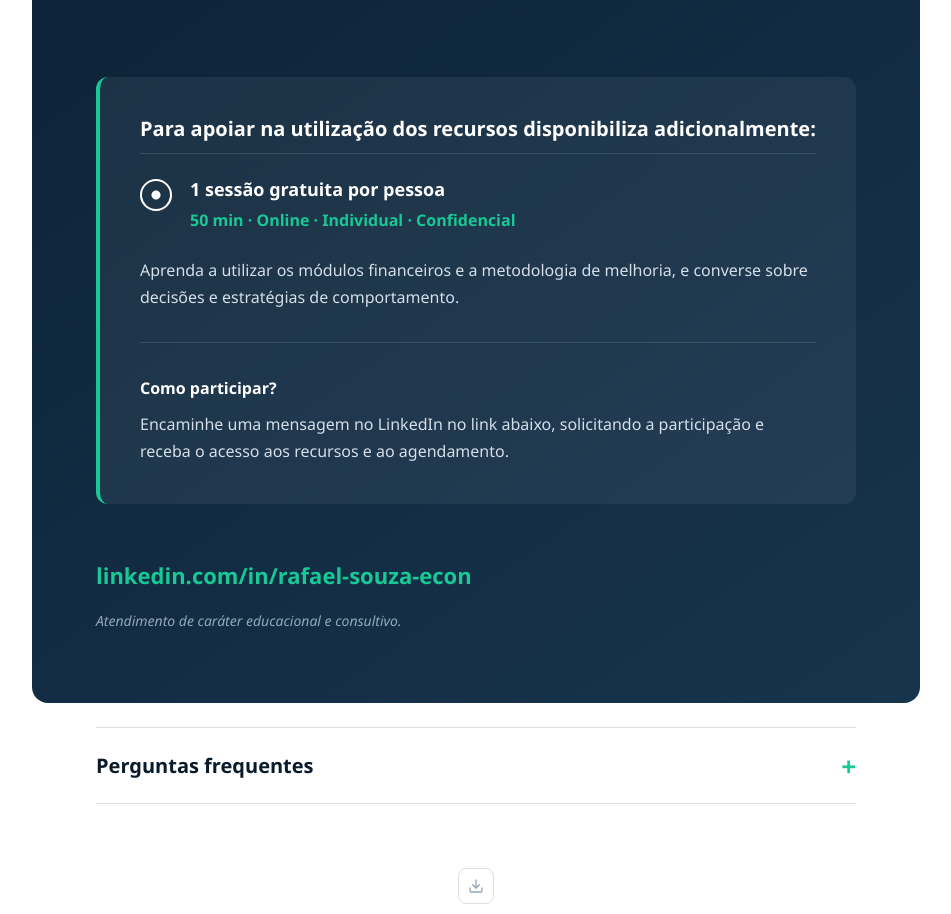
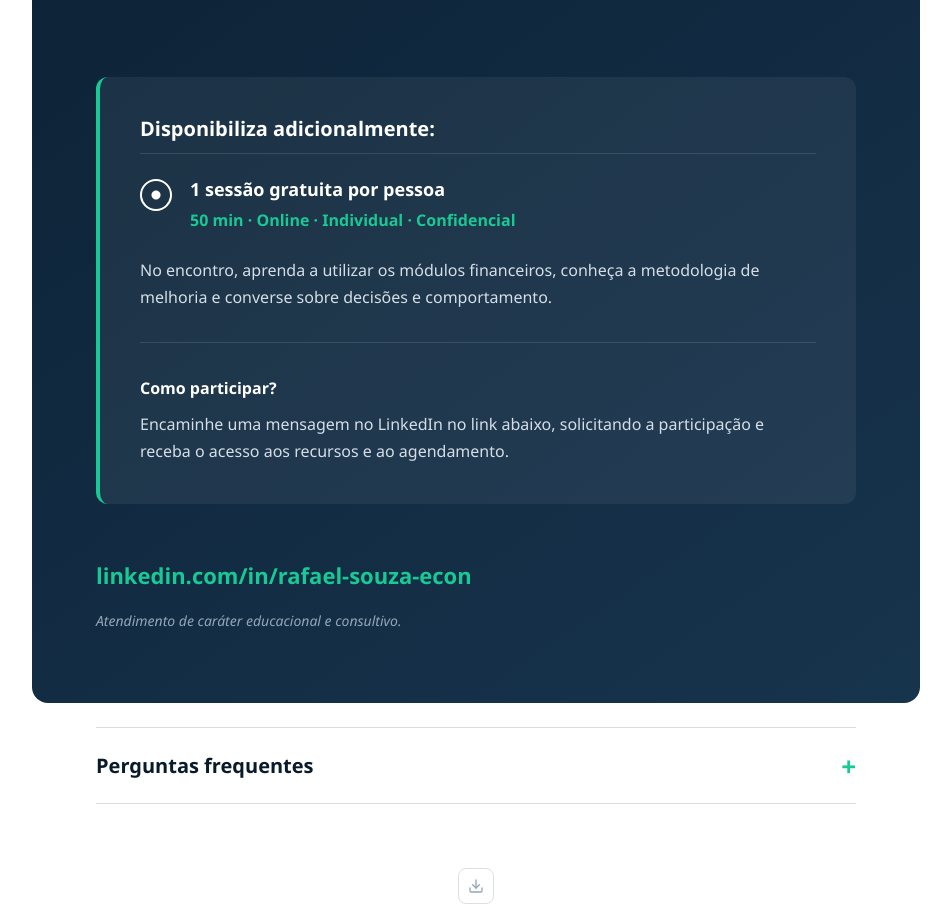
Before and after one commit to economistarafaellinhares/s, a plain HTML site: page para-empresas.html in a window 1280 px wide. Shown: the part 1073-1987 px from the top of the page, without its empty margins (164-1115 px from the left). Drawn offline with nearby package versions, Linux system fonts and the light colour scheme.

Commit message:
Update para-empresas.html

```diff
--- a/para-empresas.html
+++ b/para-empresas.html
@@ -219,7 +219,7 @@
     </section>
 
     <section class="como-participar-box">
-      <h2>Para apoiar na utilização dos recursos disponibiliza adicionalmente:</h2>
+      <h2>Disponibiliza adicionalmente:</h2>
       <ul class="checklist box-sessao">
         <li>
           <div>
@@ -228,7 +228,7 @@
           </div>
         </li>
       </ul>
-      <p>Aprenda a utilizar os módulos financeiros e a metodologia de melhoria, e converse sobre decisões e estratégias de comportamento.</p>
+      <p>No encontro, aprenda a utilizar os módulos financeiros, conheça a metodologia de melhoria e converse sobre decisões e comportamento.</p>
       <p class="box-passo"><strong>Como participar?</strong> Encaminhe uma mensagem no LinkedIn no link abaixo, solicitando a participação e receba o acesso aos recursos e ao agendamento.</p>
     </section>
 
@@ -266,7 +266,7 @@
         </details>
         <details class="faq-item">
           <summary class="faq-question">O que pode ser tratado nas sessões?</summary>
-          <div class="faq-answer">Aprender a utilizar os módulos financeiros e a metodologia de melhoria, e conversar sobre decisões e estratégias de comportamento.</div>
+          <div class="faq-answer">Aprender a utilizar os módulos financeiros, conhecer a metodologia de melhoria e conversar sobre decisões e comportamento.</div>
         </details>
         <details class="faq-item">
           <summary class="faq-question">A empresa tem acesso ao conteúdo das conversas?</summary>
```
